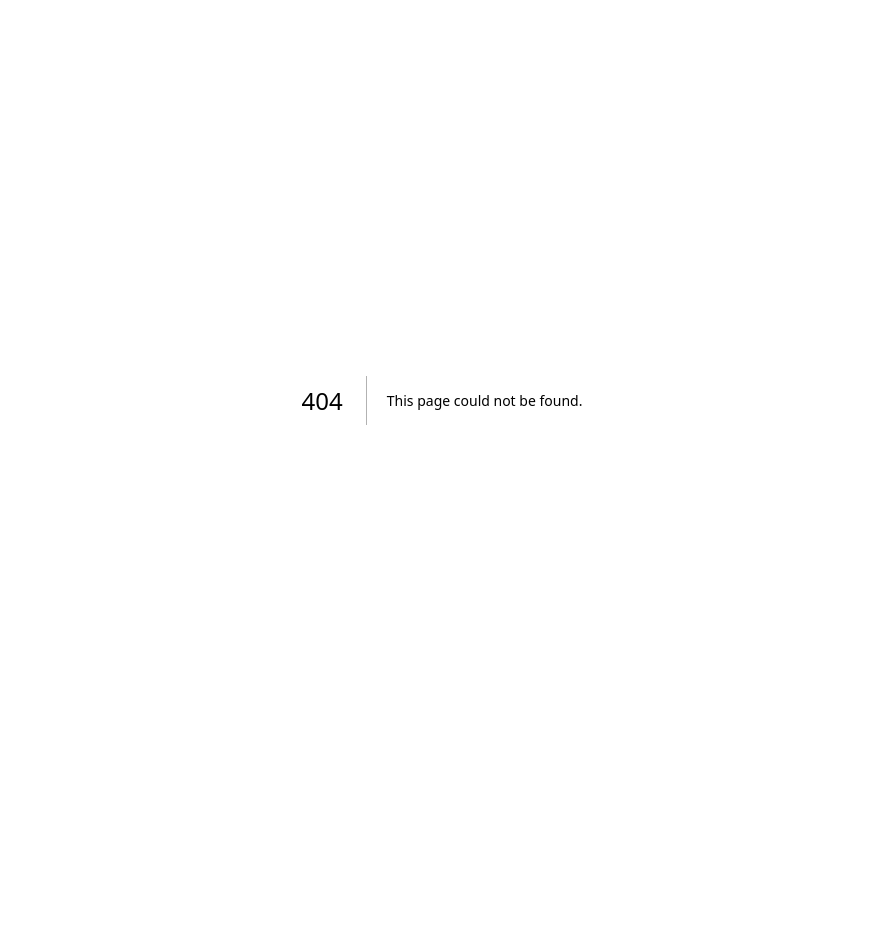
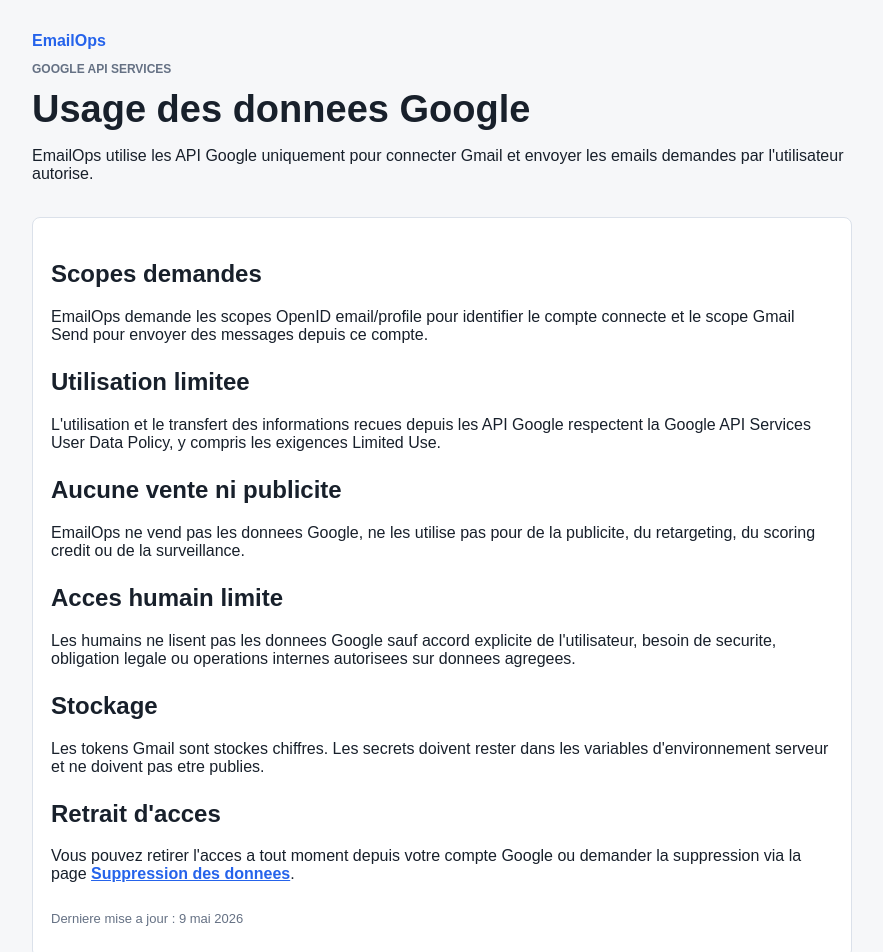
Before and after one commit to Saasemail-colab/saas_email, a Next.js app: page /google-api-disclosure in a window 1280 px wide. Before the commit this address had no page. Shown: the top 952 px of the page, without its empty margins (198-1081 px from the left). Before the commit the page ends 800 px from the top, so only its background shows below. Built offline with nearby package versions, Linux system fonts and the light colour scheme.

Commit message:
Add Google OAuth compliance pages

```diff
--- /dev/null
+++ b/app/google-api-disclosure/page.tsx
@@ -0,0 +1,34 @@
+import type { Metadata } from "next";
+
+export const metadata: Metadata = {
+  title: "Usage des donnees Google | EmailOps",
+  description: "Disclosure Google API Services et Limited Use pour EmailOps."
+};
+
+export default function GoogleApiDisclosurePage() {
+  return (
+    <main className="legalShell">
+      <section className="legalHero">
+        <a className="legalBack" href="/">EmailOps</a>
+        <p className="eyebrow">Google API Services</p>
+        <h1>Usage des donnees Google</h1>
+        <p>EmailOps utilise les API Google uniquement pour connecter Gmail et envoyer les emails demandes par l'utilisateur autorise.</p>
+      </section>
+      <section className="legalPanel">
+        <h2>Scopes demandes</h2>
+        <p>EmailOps demande les scopes OpenID email/profile pour identifier le compte connecte et le scope Gmail Send pour envoyer des messages depuis ce compte.</p>
+        <h2>Utilisation limitee</h2>
+        <p>L'utilisation et le transfert des informations recues depuis les API Google respectent la Google API Services User Data Policy, y compris les exigences Limited Use.</p>
+        <h2>Aucune vente ni publicite</h2>
+        <p>EmailOps ne vend pas les donnees Google, ne les utilise pas pour de la publicite, du retargeting, du scoring credit ou de la surveillance.</p>
+        <h2>Acces humain limite</h2>
+        <p>Les humains ne lisent pas les donnees Google sauf accord explicite de l'utilisateur, besoin de securite, obligation legale ou operations internes autorisees sur donnees agregees.</p>
+        <h2>Stockage</h2>
+        <p>Les tokens Gmail sont stockes chiffres. Les secrets doivent rester dans les variables d'environnement serveur et ne doivent pas etre publies.</p>
+        <h2>Retrait d'acces</h2>
+        <p>Vous pouvez retirer l'acces a tout moment depuis votre compte Google ou demander la suppression via la page <a href="/suppression-donnees">Suppression des donnees</a>.</p>
+        <p className="legalUpdated">Derniere mise a jour : 9 mai 2026</p>
+      </section>
+    </main>
+  );
+}
--- a/app/styles.css
+++ b/app/styles.css
@@ -345,3 +345,18 @@
     flex-direction: column;
   }
 }
+
+.legalPanel a {
+  color: var(--brand);
+  font-weight: 700;
+}
+
+.legalPanel h2 {
+  margin-top: 24px;
+}
+
+.legalUpdated {
+  color: var(--muted);
+  font-size: 13px;
+  margin-top: 28px;
+}
```
Also changed, not shown: app/conditions/page.tsx (added, +34 -0 lines), app/confidentialite/page.tsx (+8 -1 lines), app/page.tsx (+8 -0 lines), app/suppression-donnees/page.tsx (added, +30 -0 lines), app/utilisation/page.tsx (added, +32 -0 lines).
